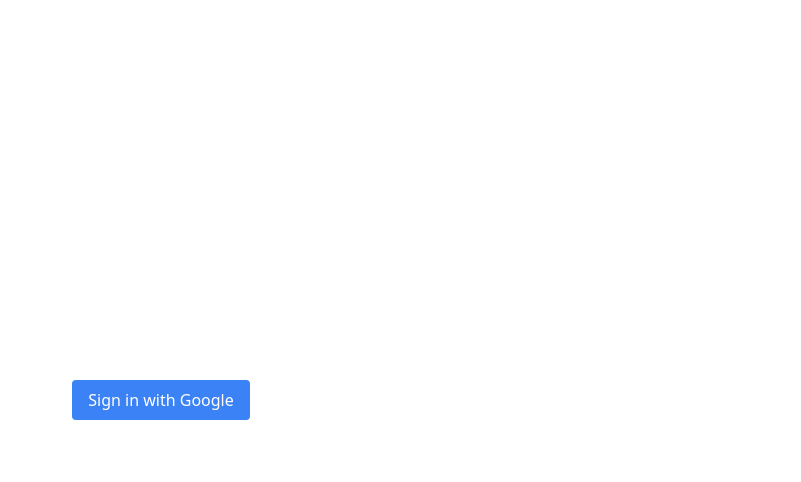
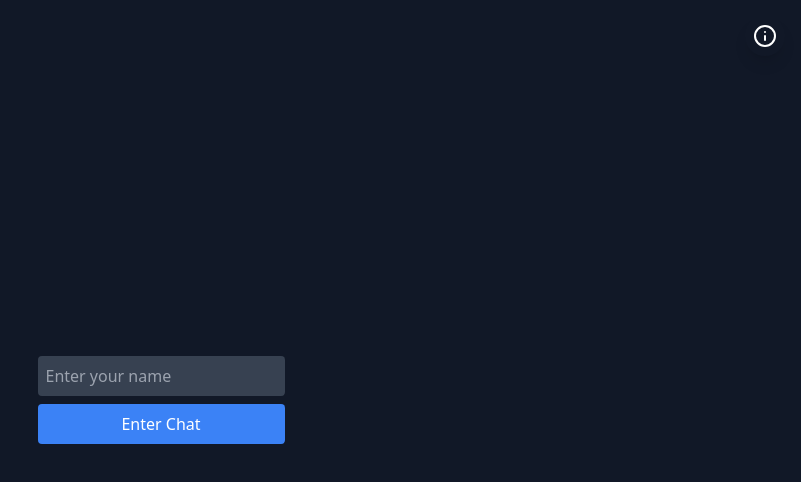
Before and after one commit to shahd-moh-abdel/Dysfunctional-Chat, a React (Create React App) app: page / in a window 1280 px wide. Shown: the top 482 px of the page, without its empty margins (479-1280 px from the left). Built offline with nearby package versions, Linux system fonts and the light colour scheme.

Commit message:
Remove the log in with google

```diff
--- a/src/App.js
+++ b/src/App.js
@@ -3,7 +3,7 @@
 
 function App() {
   return (
-    <div className="App">
+    <div className="h-[100vh] flex items-center justify-center">
       <UserChat />
     </div>
   );
--- /dev/null
+++ b/src/components/InfoComponent.js
@@ -0,0 +1,79 @@
+import React, { useState } from "react";
+import { motion, AnimatePresence } from "framer-motion";
+import { Info, X } from "lucide-react";
+import GlitchText from "react-glitch-text";
+
+const InfoComponent = () => {
+  const [isOpen, setIsOpen] = useState(false);
+
+  const toggleInfo = () => setIsOpen(!isOpen);
+
+  return (
+    <>
+      <button
+        onClick={toggleInfo}
+        className="fixed top-4 right-4 z-50 text-white rounded-full p-2 shadow-lg"
+      >
+        <Info size={24} />
+      </button>
+      <AnimatePresence>
+        {isOpen && (
+          <motion.div
+            initial={{ opacity: 0, y: -50 }}
+            animate={{ opacity: 1, y: 0 }}
+            exit={{ opacity: 0, y: -50 }}
+            transition={{ duration: 0.3 }}
+            className="fixed top-0 left-0 w-full h-full bg-black bg-opacity-50 flex items-center justify-center z-40"
+          >
+            <motion.div
+              initial={{ scale: 0.8 }}
+              animate={{ scale: 1 }}
+              exit={{ scale: 0.8 }}
+              transition={{ duration: 0.3 }}
+              className="bg-gray-800 text-white rounded-lg p-6 max-w-md w-full mx-4 relative"
+            >
+              <button
+                onClick={toggleInfo}
+                className="absolute top-2 right-2 text-gray-400 hover:text-gray-200"
+              >
+                <X size={24} />
+              </button>
+              <h2 className="text-2xl font-bold mb-4 text-center">
+                <GlitchText color1="cyan" color2="white">
+                  Glitchy Chat Guide
+                </GlitchText>
+              </h2>
+              <p className="mb-4">
+                Welcome to Glitchy Chat! Type in reverse to send messages.
+              </p>
+              <h3 className="text-xl font-semibold mb-2">How to Type:</h3>
+              <p className="mb-2">
+                1. Start normal
+                <br />
+                2. Switch direction after each letter
+              </p>
+              <h3 className="text-xl font-semibold mb-2">Examples:</h3>
+              <ul className="list-disc list-inside mb-4 space-y-2">
+                <li>
+                  <span className="font-bold">hello</span> → type as{" "}
+                  <span className="font-bold text-cyan-400">lelho</span>
+                </li>
+                <li>
+                  <span className="font-bold">glitch</span> → type as{" "}
+                  <span className="font-bold text-cyan-400">
+                    iltgc-[space]-h
+                  </span>
+                </li>
+              </ul>
+              <p className="text-sm italic">
+                Embrace the glitch and have fun chatting!
+              </p>
+            </motion.div>
+          </motion.div>
+        )}
+      </AnimatePresence>
+    </>
+  );
+};
+
+export default InfoComponent;
--- a/src/components/UserChat.js
+++ b/src/components/UserChat.js
@@ -1,8 +1,7 @@
 import React, { useState, useEffect } from "react";
 import { Alert, AlertDescription, AlertTitle } from "../@/components/ui/alert";
 import { AlertCircle } from "lucide-react";
-import { auth, db } from "../firebase";
-import { signInWithPopup, GoogleAuthProvider } from "firebase/auth";
+import { db } from "../firebase";
 import {
   collection,
   addDoc,
@@ -10,20 +9,20 @@
   query,
   orderBy,
 } from "firebase/firestore";
+import GlitchText from "react-glitch-text";
+import InfoComponent from "./InfoComponent";
 
 const UserChat = () => {
-  const [user, setUser] = useState(null);
+  const [username, setUsername] = useState("");
+  const [isLoggedIn, setIsLoggedIn] = useState(false);
   const [messages, setMessages] = useState([]);
   const [inputMessage, setInputMessage] = useState("");
   const [error, setError] = useState("");
 
   useEffect(() => {
-    if (user) {
+    if (isLoggedIn) {
       const unsubscribe = onSnapshot(
-        query(
-          collection(db, "chats", user.uid, "messages"),
-          orderBy("timestamp")
-        ),
+        query(collection(db, "publicChat"), orderBy("timestamp")),
         (snapshot) => {
           setMessages(
             snapshot.docs.map((doc) => ({ id: doc.id, ...doc.data() }))
@@ -32,23 +31,23 @@
       );
       return () => unsubscribe();
     }
-  }, [user]);
+  }, [isLoggedIn]);
 
-  const signIn = async () => {
-    try {
-      const result = await signInWithPopup(auth, new GoogleAuthProvider());
-      setUser(result.user);
-    } catch (error) {
-      setError("Failed to sign in. Please try again.");
+  const handleLogin = (e) => {
+    e.preventDefault();
+    if (username.trim()) {
+      setIsLoggedIn(true);
+    } else {
+      setError("Please enter a valid username.");
     }
   };
 
   const sendMessage = async () => {
     if (inputMessage.trim()) {
       try {
-        await addDoc(collection(db, "chats", user.uid, "messages"), {
+        await addDoc(collection(db, "publicChat"), {
           text: inputMessage,
-          sender: user.uid,
+          sender: username,
           timestamp: new Date(),
         });
         setInputMessage("");
@@ -62,35 +61,54 @@
     setInputMessage(e.target.value.split("").reverse().join(""));
   };
 
-  if (!user) {
   return (
+    <div className="p-4 w-[90%] max-w-[44rem] mx-auto relative">
+      <InfoComponent />
+      {!isLoggedIn ? (
         <div className="flex justify-center items-center h-screen">
+          <form onSubmit={handleLogin} className="flex flex-col items-center">
+            <input
+              type="text"
+              value={username}
+              onChange={(e) => setUsername(e.target.value)}
+              placeholder="Enter your name"
+              className="border rounded p-2 mb-2 text-white bg-gray-700 outline-none border-none outline-non"
+            />
             <button
-          onClick={signIn}
-          className="bg-blue-500 text-white rounded px-4 py-2"
+              type="submit"
+              className="bg-blue-500 text-white rounded px-4 py-2 w-full"
             >
-          Sign in with Google
+              Enter Chat
             </button>
+          </form>
         </div>
-    );
-  }
-
-  return (
-    <div className="p-4 max-w-md mx-auto">
-      <h1 className="text-2xl font-bold mb-4">Chat with Me</h1>
-      <div className="bg-gray-100 p-4 rounded-lg mb-4 h-64 overflow-y-auto">
+      ) : (
+        <>
+          <h1 className="text-2xl font-bold mb-6 flex items-center justify-center">
+            <GlitchText
+              color1="red"
+              color2="rgb(59 130 246)"
+              className="text-gray-500"
+            >
+              <div className="text-gray-300">Glitchy Chat</div>
+            </GlitchText>
+          </h1>
+          <div className="bg-gray-700 p-4 rounded-lg mb-4 h-96 overflow-y-auto no-scroll">
             {messages.map((message) => (
               <div
                 key={message.id}
                 className={`mb-2 ${
-              message.sender === user.uid ? "text-right" : "text-left"
+                  message.sender === username ? "text-right" : "text-left"
                 }`}
               >
+                <span className="text-xs text-gray-400">
+                  {message.sender}:{" "}
+                </span>
                 <span
                   className={`rounded px-2 py-1 inline-block ${
-                message.sender === user.uid
-                  ? "bg-blue-500 text-white"
-                  : "bg-green-500 text-white"
+                    message.sender === username
+                      ? "bg-cyan-800 text-white"
+                      : "bg-teal-700 text-white"
                   }`}
                 >
                   {message.text}
@@ -103,16 +121,18 @@
               type="text"
               value={inputMessage}
               onChange={handleInputChange}
-          className="border rounded p-2 w-full"
+              className="border rounded p-2 w-full text-white bg-gray-700 outline-none border-none"
               placeholder="Type your message in reverse"
             />
           </div>
           <button
             onClick={sendMessage}
-        className="w-full bg-blue-500 text-white rounded px-4 py-2"
+            className="w-full bg-cyan-800 text-white rounded px-4 py-2"
           >
             Send Message
           </button>
+        </>
+      )}
       {error && (
         <Alert variant="destructive" className="mt-4">
           <AlertCircle className="h-4 w-4" />
--- a/src/index.css
+++ b/src/index.css
@@ -67,3 +67,15 @@
     @apply bg-background text-foreground;
   }
 }
+body {
+  background-color: rgb(17 24 39);
+}
+
+.no-scroll::-webkit-scrollbar {
+  display: none;
+}
+
+.no-scroll {
+  -ms-overflow-style: none;
+  scrollbar-width: none;
+}
```
Lines whose indentation alone changed are shown as unchanged.
